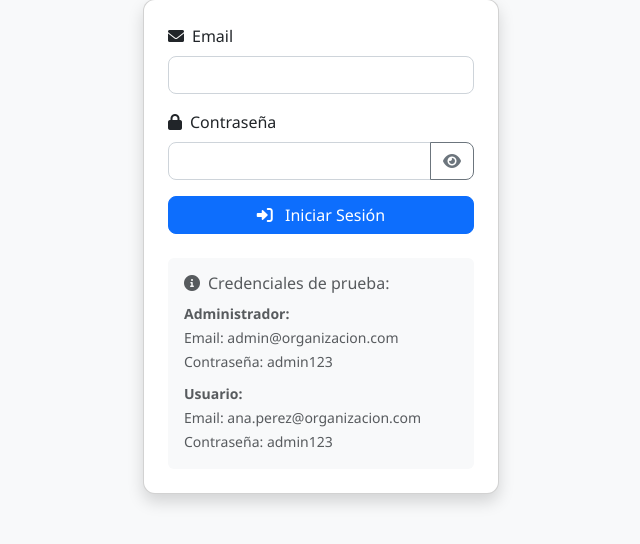
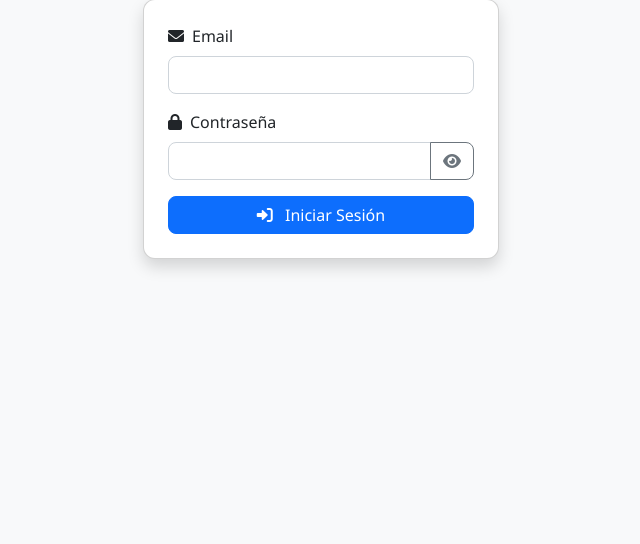
Before and after one commit to rcrossa/TP_Prog_Vanguardia, a FastAPI app: page /login in a window 1280 px wide. Shown: the part 171-715 px from the top of the page, without its empty margins (319-959 px from the left). Run offline with FastAPI, Linux system fonts and the light colour scheme; parts of the project's set-up code (start-up, migrations or seed data) failed here and were passed over; some libraries are stand-ins or nearby versions.

Commit message:
fix: Allow event listeners to be set up during login error handling and remove demo credentials from login page

```diff
--- a/static/js/auth.js
+++ b/static/js/auth.js
@@ -123,9 +123,12 @@ class AuthManager {
                 .catch((error) => {
                     this.logout();
                     // No redirigir, quedarse en login
+                    // No hacer return aquí para permitir que se configuren los event listeners
                 });
-            return;
+            // No retornar aquí, permitir que continúe la configuración del formulario
+            // para el caso en que el token sea inválido
         }
+
         const loginForm = document.getElementById('loginForm');
         const togglePassword = document.querySelector('.toggle-password');
         const emailInput = document.getElementById('email');
--- a/templates/login.html
+++ b/templates/login.html
@@ -50,29 +50,6 @@
 
                         <!-- Alert for messages -->
                         <div id="loginAlert" class="alert d-none mt-3" role="alert"></div>
-
-                        <!-- Demo credentials -->
-                        <div class="mt-4 p-3 bg-light rounded">
-                            <h6 class="text-muted mb-2">
-                                <i class="fas fa-info-circle me-2"></i>Credenciales de prueba:
-                            </h6>
-                            <div class="row">
-                                <div class="col-12 mb-2">
-                                    <small class="text-muted">
-                                        <strong>Administrador:</strong><br>
-                                        Email: admin@organizacion.com<br>
-                                        Contraseña: admin123
-                                    </small>
-                                </div>
-                                <div class="col-12">
-                                    <small class="text-muted">
-                                        <strong>Usuario:</strong><br>
-                                        Email: ana.perez@organizacion.com<br>
-                                        Contraseña: admin123
-                                    </small>
-                                </div>
-                            </div>
-                        </div>
                     </div>
                 </div>
             </div>
```
